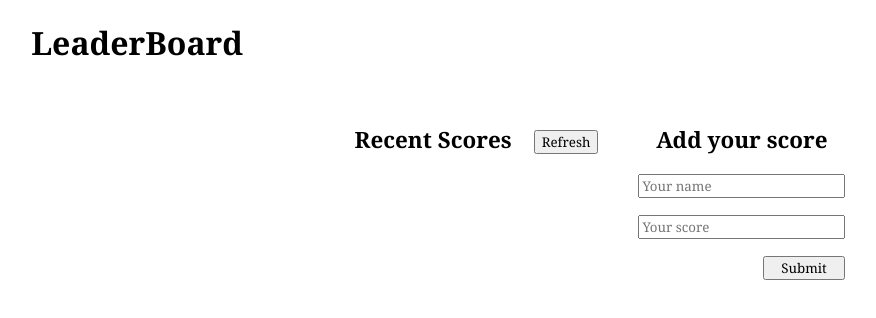
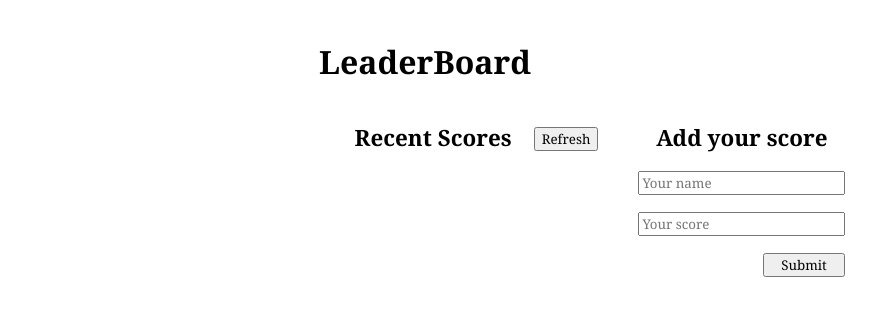
Before and after one commit to devalibello/leaderboard, a website built with webpack: page src/index.html in a window 1280 px wide. Shown: the whole page, without its empty margins (40-916 px from the left). Built offline with nearby package versions, Linux system fonts and the light colour scheme.

Commit message:
fix styling issues

```diff
--- a/src/index.js
+++ b/src/index.js
@@ -31,7 +31,7 @@ getButton.addEventListener('click', async () => {
   await fetch(url).then((response) => response.json())
     .then((responseData) => {
       const realData = responseData.result;
-      if (realData) {
+      if (realData.length !== 0) {
         scoreContainer.classList.add('border');
       }
       scoreContainer.innerHTML = '';
--- a/src/style.css
+++ b/src/style.css
@@ -56,7 +56,10 @@
 }
 
 .leaderboard {
-  margin-left: 5%;
+  margin-right: 350px;
+  text-align: center;
+  margin-top: 40px;
+  margin-bottom: 0;
 }
 
 .names-and-scores {
```
